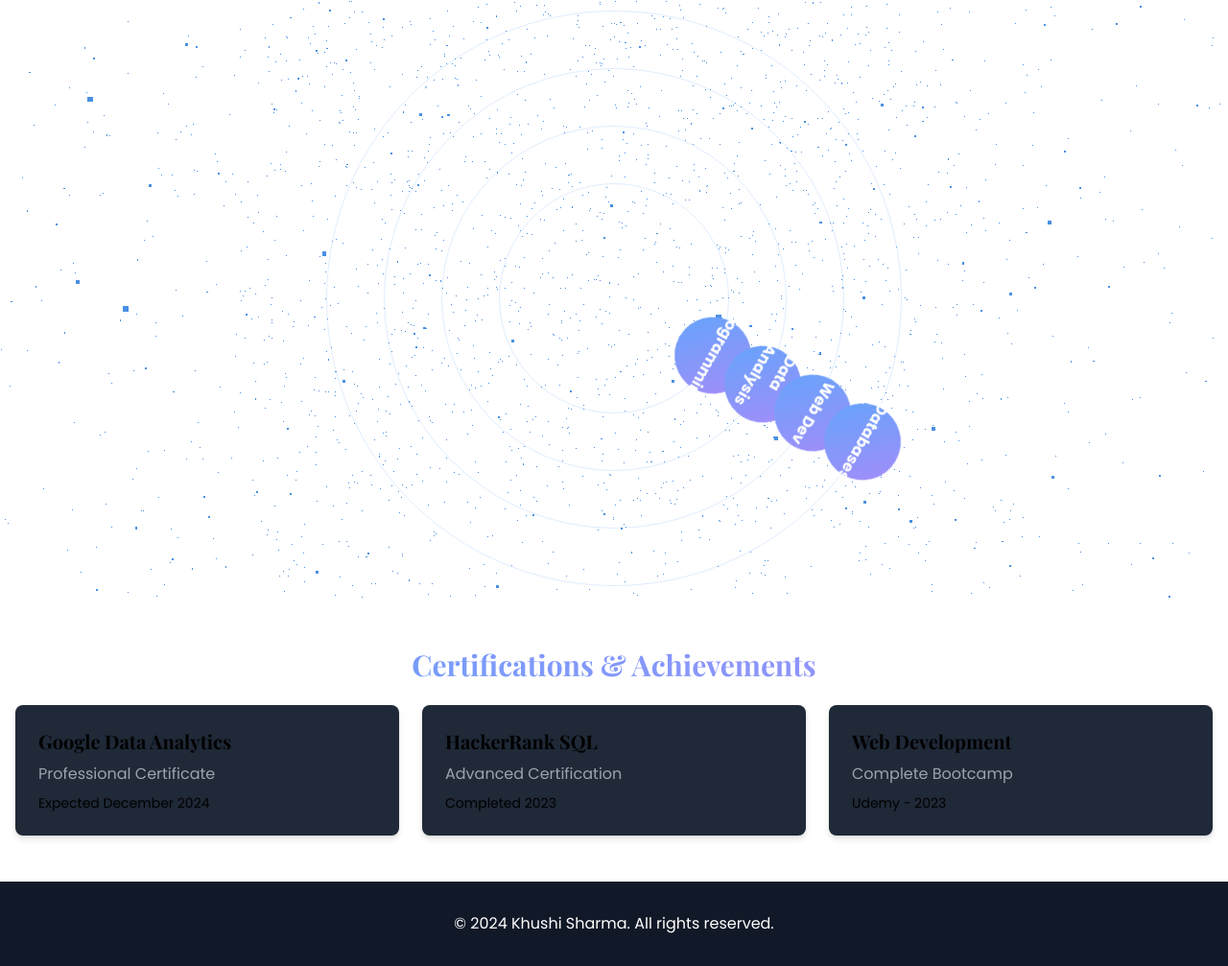
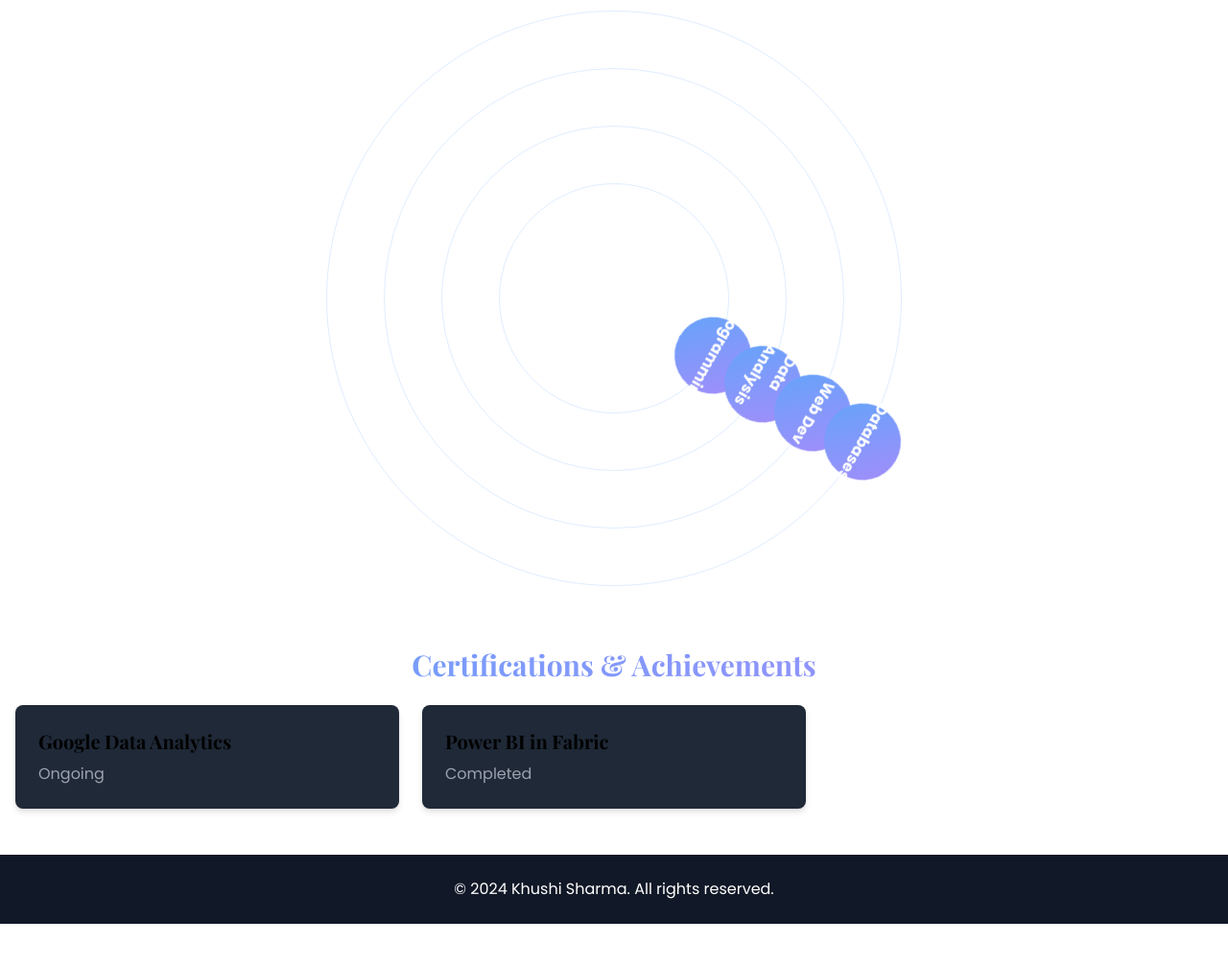
Before and after one commit to khushi200014/khushi200014.github.io, a plain HTML site: page skills.html in a window 1280 px wide. Shown: the part 177-1184 px from the top of the page at 96% size. After the commit the page ends 1140 px from the top, so only its background shows below. Drawn offline with nearby package versions, Linux system fonts and the light colour scheme; animation ran at ten frames a second.

Commit message:
Update skills.html

```diff
--- a/skills.html
+++ b/skills.html
@@ -202,95 +202,115 @@
             <div class="grid grid-cols-1 md:grid-cols-2 lg:grid-cols-3 gap-6">
                 <div class="bg-gray-800 p-6 rounded-lg custom-shadow hover:scale-105 transition duration-300">
                     <h3 class="text-xl font-bold mb-2">Google Data Analytics</h3>
-                    <p class="text-gray-400 mb-2">Professional Certificate</p>
-                    <p class="text-sm">Expected December 2024</p>
+                    <p class="text-gray-400">Ongoing</p>
                 </div>
                 <div class="bg-gray-800 p-6 rounded-lg custom-shadow hover:scale-105 transition duration-300">
-                    <h3 class="text-xl font-bold mb-2">HackerRank SQL</h3>
-                    <p class="text-gray-400 mb-2">Advanced Certification</p>
-                    <p class="text-sm">Completed 2023</p>
-                </div>
-                <div class="bg-gray-800 p-6 rounded-lg custom-shadow hover:scale-105 transition duration-300">
-                    <h3 class="text-xl font-bold mb-2">Web Development</h3>
-                    <p class="text-gray-400 mb-2">Complete Bootcamp</p>
-                    <p class="text-sm">Udemy - 2023</p>
+                    <h3 class="text-xl font-bold mb-2">Power BI in Fabric</h3>
+                    <p class="text-gray-400">Completed</p>
                 </div>
             </div>
         </section>
     </main>
 
-    <footer class="bg-gray-900 text-white py-8 px-4">
-        <div class="container mx-auto text-center">
-            <p>&copy; 2024 Khushi Sharma. All rights reserved.</p>
-        </div>
+    <footer class="py-6 bg-gray-900 text-white text-center">
+        <p>© 2024 Khushi Sharma. All rights reserved.</p>
     </footer>
 
     <script>
-        function showSkills(planet) {
-            const skillsList = planet.querySelector('.skills-list');
+        // Particle Background
+        function initParticles() {
+            const canvas = document.getElementById('particles-bg');
+            const ctx = canvas.getContext('2d');
+            let particlesArray = [];
+            canvas.width = window.innerWidth;
+            canvas.height = window.innerHeight;
+
+            class Particle {
+                constructor(x, y, size, speedX, speedY) {
+                    this.x = x;
+                    this.y = y;
+                    this.size = size;
+                    this.speedX = speedX;
+                    this.speedY = speedY;
+                }
+                update() {
+                    this.x += this.speedX;
+                    this.y += this.speedY;
+
+                    if (this.size > 0.2) this.size -= 0.1;
+                }
+                draw() {
+                    ctx.fillStyle = 'white';
+                    ctx.beginPath();
+                    ctx.arc(this.x, this.y, this.size, 0, Math.PI * 2);
+                    ctx.closePath();
+                    ctx.fill();
+                }
+            }
+
+            function createParticles() {
+                for (let i = 0; i < 100; i++) {
+                    const size = Math.random() * 5 + 1;
+                    const x = Math.random() * canvas.width;
+                    const y = Math.random() * canvas.height;
+                    const speedX = Math.random() * 3 - 1.5;
+                    const speedY = Math.random() * 3 - 1.5;
+                    particlesArray.push(new Particle(x, y, size, speedX, speedY));
+                }
+            }
+
+            function animateParticles() {
+                ctx.clearRect(0, 0, canvas.width, canvas.height);
+                for (let i = 0; i < particlesArray.length; i++) {
+                    particlesArray[i].update();
+                    particlesArray[i].draw();
+                    if (particlesArray[i].size <= 0.2) {
+                        particlesArray.splice(i, 1);
+                        i--;
+                    }
+                }
+                requestAnimationFrame(animateParticles);
+            }
+
+            createParticles();
+            animateParticles();
+        }
+
+        window.addEventListener('resize', () => {
+            canvas.width = window.innerWidth;
+            canvas.height = window.innerHeight;
+        });
+
+        window.onload = initParticles;
+
+        // Skills Hover Interaction
+        function showSkills(element) {
+            const skillsList = element.querySelector('.skills-list');
             skillsList.style.display = 'block';
         }
 
-        function hideSkills(planet) {
-            const skillsList = planet.querySelector('.skills-list');
+        function hideSkills(element) {
+            const skillsList = element.querySelector('.skills-list');
             skillsList.style.display = 'none';
         }
 
-        // Particle background
-        const scene = new THREE.Scene();
-        const camera = new THREE.PerspectiveCamera(75, window.innerWidth / window.innerHeight, 0.1, 1000);
-        const renderer = new THREE.WebGLRenderer({ canvas: document.getElementById('particles-bg'), alpha: true });
-        renderer.setSize(window.innerWidth, window.innerHeight);
-
-        const particles = new THREE.BufferGeometry();
-        const particleCount = 5000;
-        const posArray = new Float32Array(particleCount * 3);
-        for(let i = 0; i < particleCount * 3; i++) {
-            posArray[i] = (Math.random() - 0.5) * 5;
-        }
-        particles.setAttribute('position', new THREE.BufferAttribute(posArray, 3));
-
-        const material = new THREE.PointsMaterial({
-            size: 0.005,
-            color: 0x4a90e2
+        // Theme Toggle
+        document.getElementById('theme-toggle').addEventListener('click', function() {
+            let theme = document.documentElement.classList.toggle('dark') ? 'dark' : 'light';
+            try {
+                localStorage.setItem('theme', theme);
+            } catch (e) {
+                console.warn('LocalStorage is not available.');
+            }
         });
 
-        const particlesMesh = new THREE.Points(particles, material);
-        scene.add(particlesMesh);
-        camera.position.z = 2;
-
-        function animate() {
-            requestAnimationFrame(animate);
-            particlesMesh.rotation.y += 0.001;
-            renderer.render(scene, camera);
-        }
-        animate();
-
-        window.addEventListener('resize', () => {
-            camera.aspect = window.innerWidth / window.innerHeight;
-            camera.updateProjectionMatrix();
-            renderer.setSize(window.innerWidth, window.innerHeight);
-        });
-
-        // Theme toggle
-        document.addEventListener('DOMContentLoaded', () => {
-            const themeToggleBtn = document.getElementById('theme-toggle');
-            const userTheme = localStorage.getItem('theme');
-            const systemTheme = window.matchMedia('(prefers-color-scheme: dark)').matches ? 'dark' : 'light';
-
-            document.documentElement.classList.toggle('dark', userTheme === 'dark' || (!userTheme && systemTheme === 'dark'));
-            updateThemeToggleButton();
-
-            themeToggleBtn.addEventListener('click', () => {
-                document.documentElement.classList.toggle('dark');
-                localStorage.setItem('theme', document.documentElement.classList.contains('dark') ? 'dark' : 'light');
-                updateThemeToggleButton();
-            });
-        });
-
-        function updateThemeToggleButton() {
-            const themeToggleBtn = document.getElementById('theme-toggle');
-            themeToggleBtn.textContent = document.documentElement.classList.contains('dark') ? '☀️' : '🌙';
+        try {
+            let storedTheme = localStorage.getItem('theme');
+            if (storedTheme === 'dark') {
+                document.documentElement.classList.add('dark');
+            }
+        } catch (e) {
+            console.warn('LocalStorage is not available.');
         }
     </script>
 </body>
```
